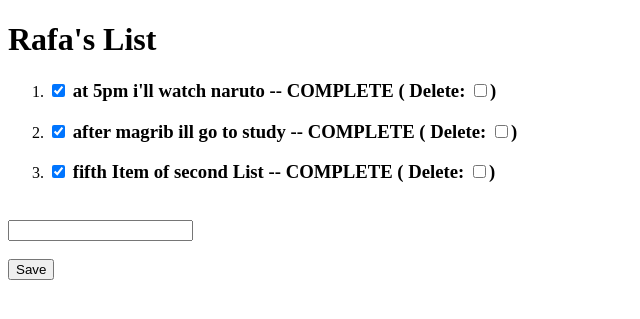
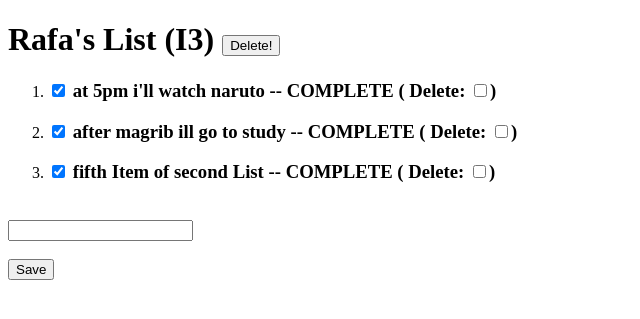
Before and after one commit to zzobaer09/django_own, a Django app: a page that uses first_project/app/templates/app/list_item.html in a window 1280 px wide. Shown: the top 319 px of the page, without its empty margins (0-640 px from the left). Run offline with Django 4.2, Linux system fonts and the light colour scheme; data comes from the database, SQL or seed files in the repository; both versions use the stored data as it was after the commit.

Commit message:
delete ToDoList form the view_data function

```diff
--- a/first_project/app/templates/app/create.html
+++ b/first_project/app/templates/app/create.html
@@ -10,6 +10,4 @@
         {{ FORM.as_p }}
         <button type="submit"> Create </button>
     </form>
-
-
 {% endblock %}
--- a/first_project/app/templates/app/list_item.html
+++ b/first_project/app/templates/app/list_item.html
@@ -2,7 +2,14 @@
 
 {% block titel %} Item List {% endblock %}
 
-{% block h1 %} {{ name.name }} {% endblock %}
+{% block h1 %}
+    <form method="post" action="#">
+        {% csrf_token %}
+        <div>
+            {{ name.name }} (I{{name.id}}) <button type="submit" name="d{{ name.id }}" value="delete">Delete!</button>
+        </div>
+    </form>
+{% endblock %}
 
 
 {{ todo }}
--- a/first_project/app/views.py
+++ b/first_project/app/views.py
@@ -2,11 +2,13 @@ from django.shortcuts import render
 from django.http import HttpResponse, HttpResponseRedirect
 from .models import ToDoList , Item
 from .forms import ToDoForm
+
 # Create your views here.
 
 
 
 # ! OBJECT FROM DB
+# global variable !!!!!!!!! do not touch it
 ls = ToDoList.objects
 
 
@@ -36,27 +38,30 @@ def view_data(response , name):
     __todo = __item_set.all()
 
     if response.method == "POST":
-        print(response.POST)
+        # print(response.POST)
+        if response.POST.get("d{}".format(__name.id)) == "delete":
+            __name.delete()
+            return HttpResponseRedirect("/list/")
+
         if response.POST.get("save"):
 
+            # to add item in ToDoList
             if response.POST.get("newItemField"):
                 txt = response.POST.get("newItemField")
                 __item_set.create(text=txt , complete=False)
 
+            # to check mark and delete an item
             elif response.POST.get("save"):
-
+                # check uncheck
                 for item in __todo:
                     if response.POST.get("c{}".format(item.id)) == "clicked":
                         item.complete = True
                     else:
                         item.complete = False
                     item.save()
-
+                    # delete item
                     if response.POST.get("d{}".format((item.id))) == "delete":
                         item.delete()
-
-
-
 
 
     return HttpResponse(render(response , "app/list_item.html", {"name":__name , "todo":__todo}))
```
Also changed, not shown: first_project/db.sqlite3.
